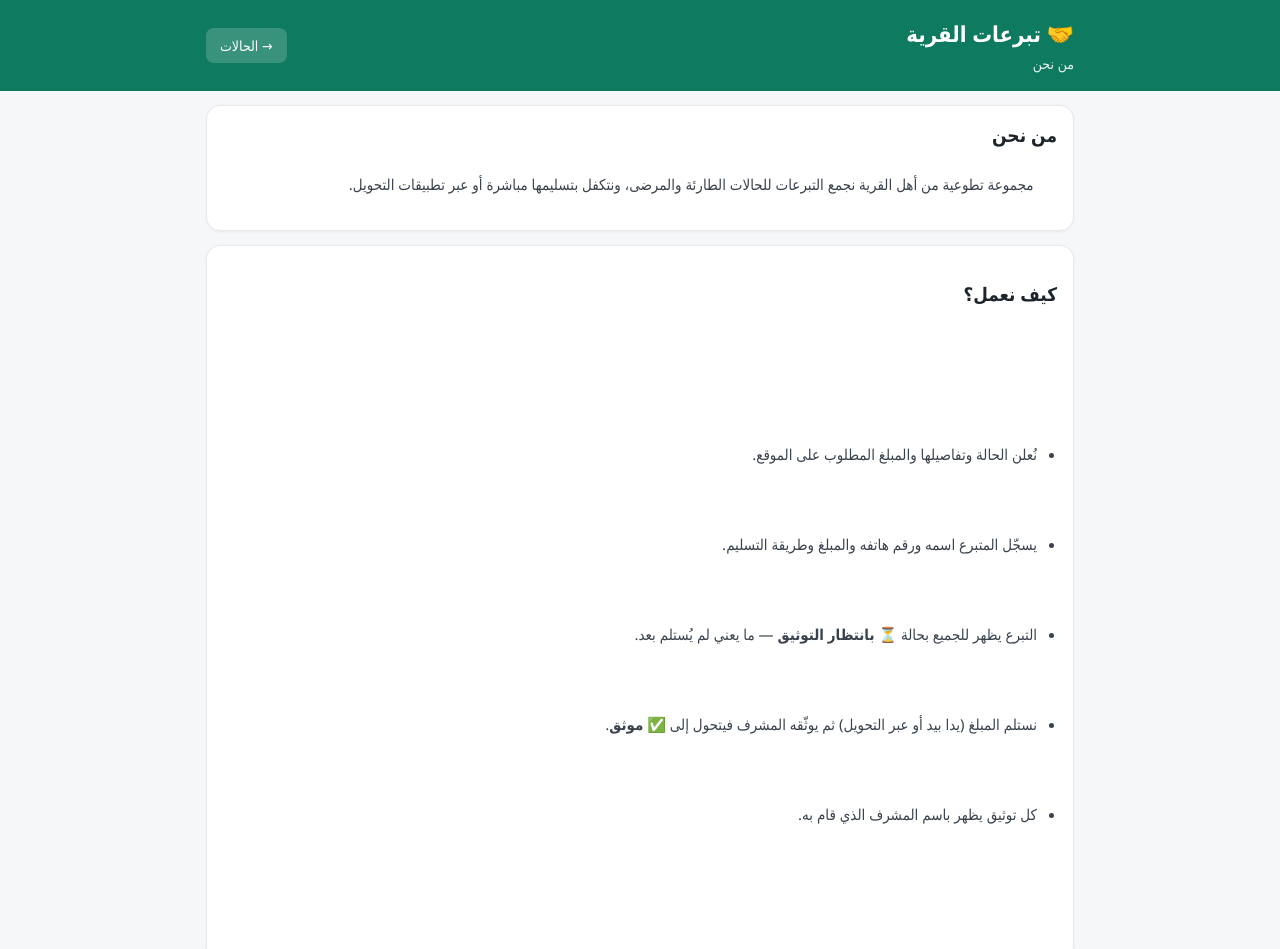
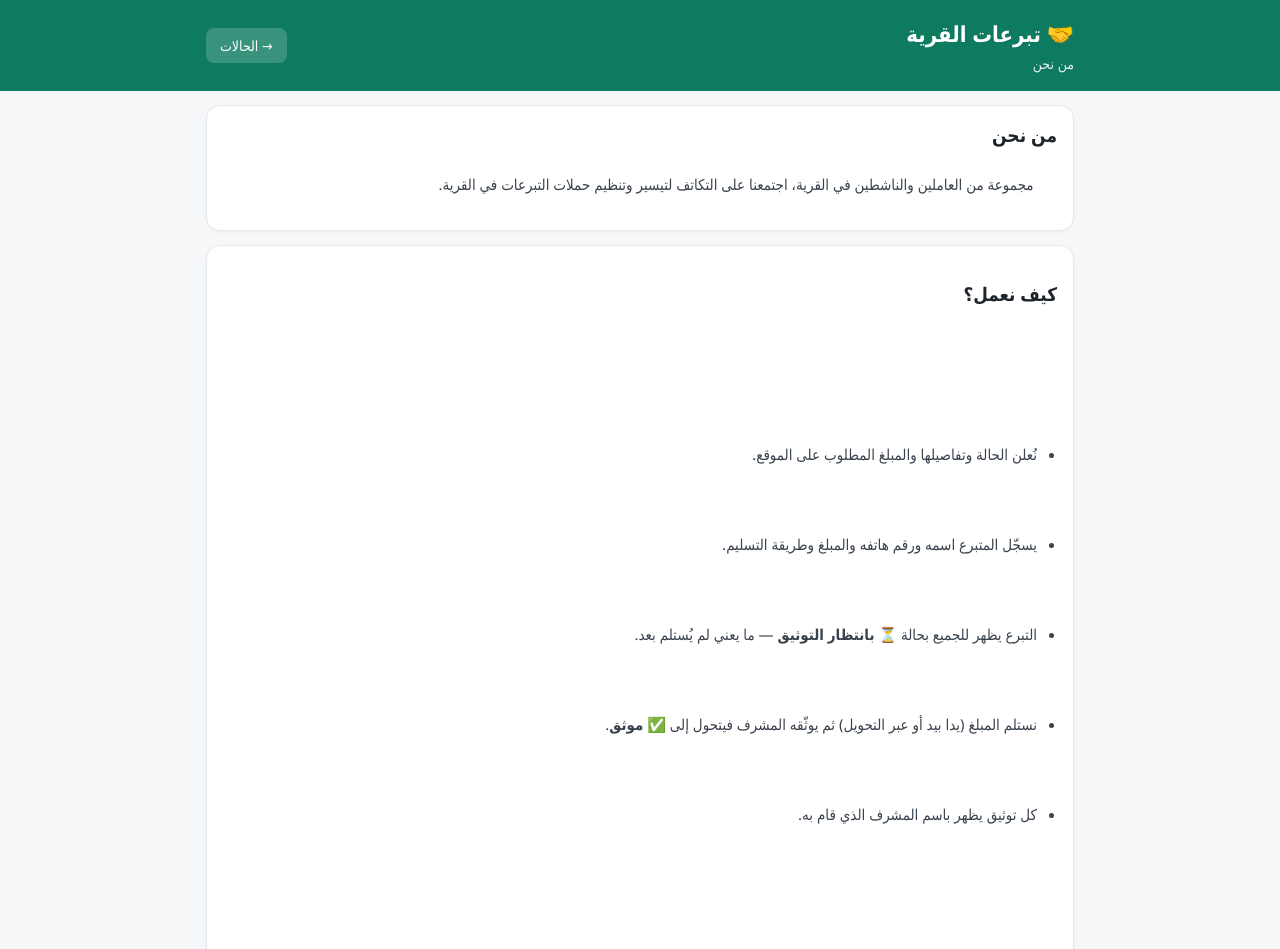
Before and after one commit to Ali452-4/Village-donations, a website: page public/about.html in a window 1280 px wide. Shown: the top 949 px of the page. Drawn offline with Linux system fonts and the light colour scheme; no server answers.

Commit message:
نص صفحة من نحن

```diff
--- a/public/about.html
+++ b/public/about.html
@@ -21,7 +21,7 @@
   <div class="card">
     <h2 class="case-title">من نحن</h2>
     <div class="case-desc" id="aboutText">
-      مجموعة تطوعية من أهل القرية نجمع التبرعات للحالات الطارئة والمرضى، ونتكفل بتسليمها مباشرة أو عبر تطبيقات التحويل.
+      مجموعة من العاملين والناشطين في القرية، اجتمعنا على التكاتف لتيسير وتنظيم حملات التبرعات في القرية.
     </div>
   </div>
 
```
